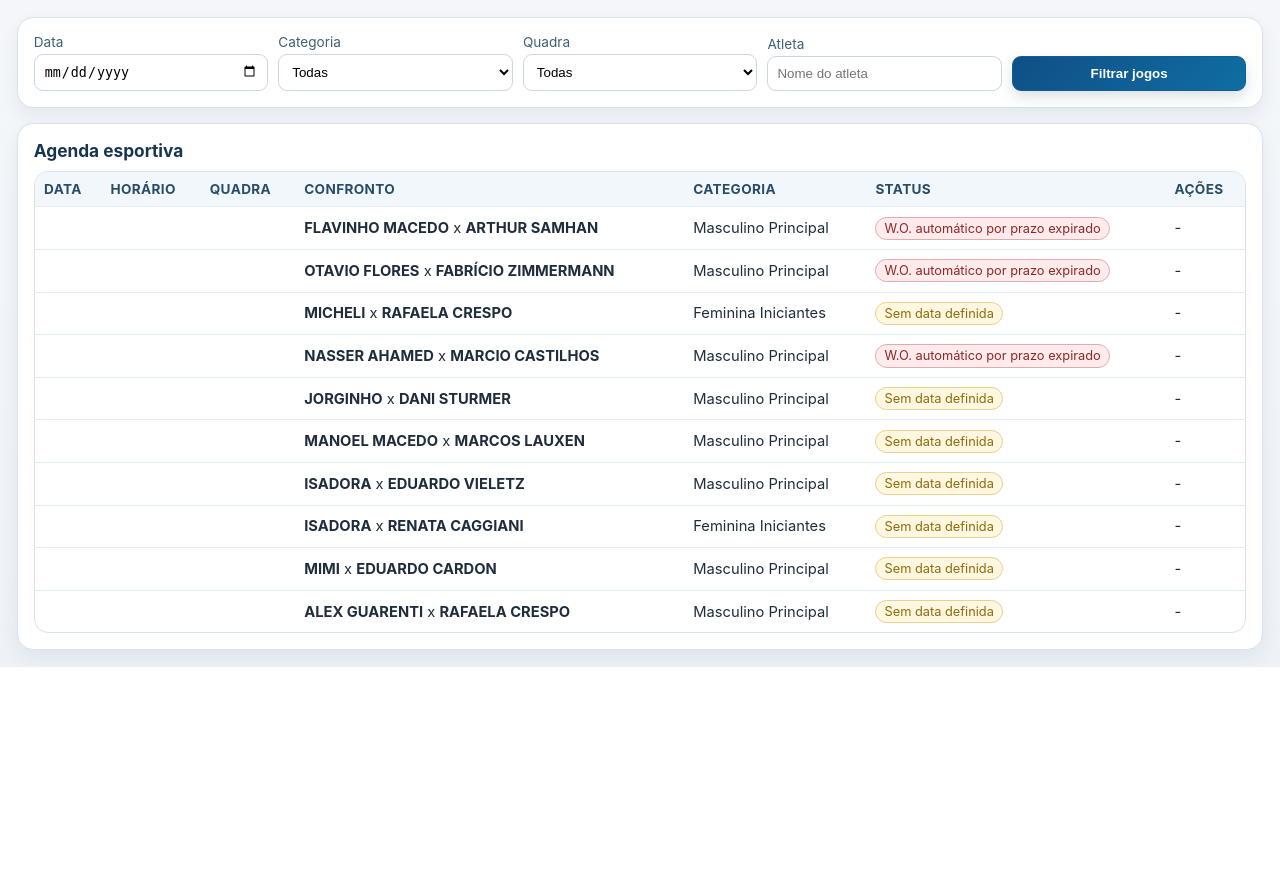
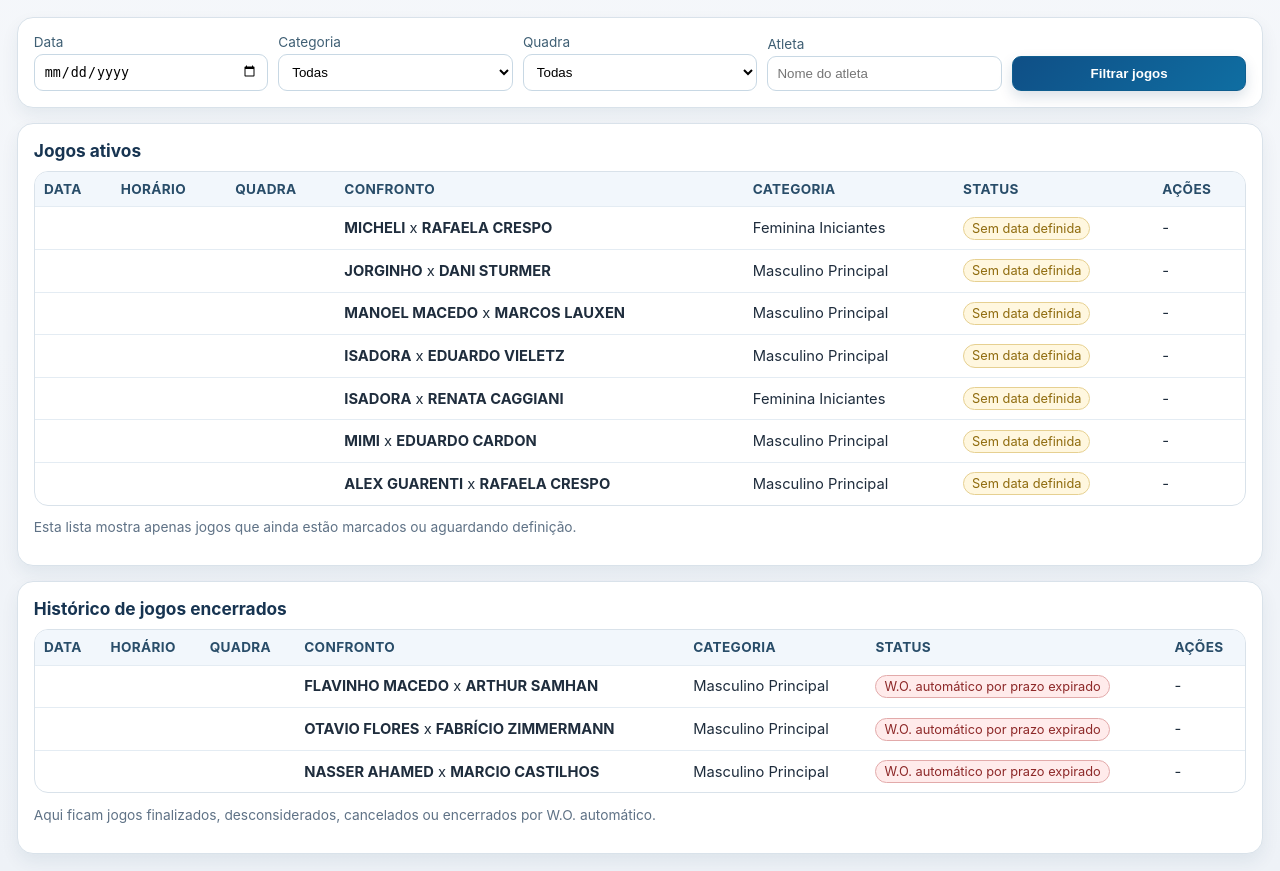
Before and after one commit to GabrielMarangon/x1-beachlounge, a Flask app: page /partidas in a window 1280 px wide. Shown: the part 194-1065 px from the top of the page. Before the commit the page ends 861 px from the top, so only its background shows below. Run offline with Flask 3, Linux system fonts and the light colour scheme; the visitor is signed in with stand-in values (Sample User, id 1); data comes from the database, SQL or seed files in the repository.

Commit message:
Split active and historical match lists

```diff
--- a/static/script.js
+++ b/static/script.js
@@ -53,6 +53,14 @@ function escapeHtml(value) {
     .replaceAll('>', '&gt;')
     .replaceAll('"', '&quot;')
     .replaceAll("'", '&#39;');
+}
+
+function partidaAtiva(partida) {
+  return ['marcada', 'pendente_agendamento', 'aguardando_data', 'em_andamento'].includes(partida?.status);
+}
+
+function partidaEncerrada(partida) {
+  return ['finalizada', 'realizada', 'cancelada', 'desconsiderada'].includes(partida?.status);
 }
 
 async function carregarSessao() {
@@ -284,6 +292,7 @@ async function carregarPartidas() {
 
   const lista = await api(`/api/partidas?${params.toString()}`);
   const tbody = document.querySelector('#partidasTable tbody');
+  const historicoTbody = document.querySelector('#partidasHistoricoTable tbody');
   if (!tbody) return;
   const badge = (partida) => {
     const status = partida.status || '';
@@ -297,7 +306,10 @@ async function carregarPartidas() {
     if (status === 'cancelada') return `<span class="status-chip status-amarelo">${rotulo}</span>`;
     return `<span class="status-chip status-amarelo">${rotulo}</span>`;
   };
-  tbody.innerHTML = lista.map(p => `
+  const ativos = lista.filter(partidaAtiva);
+  const historico = lista.filter((p) => partidaEncerrada(p) && !partidaAtiva(p));
+
+  tbody.innerHTML = ativos.map(p => `
     <tr>
       <td>${p.data}</td>
       <td><strong>${p.horario}</strong></td>
@@ -307,7 +319,21 @@ async function carregarPartidas() {
       <td>${badge(p)}</td>
       <td>-</td>
     </tr>
-  `).join('') || '<tr><td colspan="7">Nenhuma partida encontrada para os filtros selecionados.</td></tr>';
+  `).join('') || '<tr><td colspan="7">Nenhum jogo ativo encontrado para os filtros selecionados.</td></tr>';
+
+  if (historicoTbody) {
+    historicoTbody.innerHTML = historico.map(p => `
+      <tr>
+        <td>${p.data}</td>
+        <td><strong>${p.horario}</strong></td>
+        <td>${p.quadra_nome}</td>
+        <td><strong>${p.desafiante_nome}</strong> x <strong>${p.desafiado_nome}</strong></td>
+        <td>${p.categoria_label}</td>
+        <td>${badge(p)}</td>
+        <td>-</td>
+      </tr>
+    `).join('') || '<tr><td colspan="7">Nenhum jogo encerrado encontrado para os filtros selecionados.</td></tr>';
+  }
 }
 
 async function apagarResultado(partidaId, onDone) {
@@ -546,8 +572,12 @@ async function configurarSecretaria() {
 
   function carregarTodasPartidasSecretaria(lista = []) {
     const tbody = document.querySelector('#partidasSecretariaTable tbody');
+    const encerradasTbody = document.querySelector('#encerradasSecretariaTable tbody');
     if (!tbody) return;
-    tbody.innerHTML = lista.map((p) => {
+    const ativos = lista.filter((p) => partidaAtiva(p) && p.status !== 'desconsiderada');
+    const encerradas = lista.filter((p) => ['finalizada', 'realizada', 'cancelada'].includes(p.status));
+
+    tbody.innerHTML = ativos.map((p) => {
       const acoes = [];
       if (p.status === 'pendente_agendamento' || p.status === 'aguardando_data') {
         acoes.push(`<button type="button" class="btn-agendar-pendente" data-partida-id="${p.id}">Agendar</button>`);
@@ -572,11 +602,11 @@ async function configurarSecretaria() {
           <td><div class="table-actions">${acoes.join('') || '-'}</div></td>
         </tr>
       `;
-    }).join('') || '<tr><td colspan="7">Sem partidas registradas.</td></tr>';
+    }).join('') || '<tr><td colspan="7">Sem jogos ativos no momento.</td></tr>';
 
     tbody.querySelectorAll('.btn-agendar-pendente').forEach((btn) => {
       btn.addEventListener('click', () => {
-        const partida = lista.find((item) => item.id === btn.dataset.partidaId);
+        const partida = ativos.find((item) => item.id === btn.dataset.partidaId);
         if (!partida) return;
         carregarPartidaNoFormulario(partida, 'pendente');
         setMsg(
@@ -591,7 +621,7 @@ async function configurarSecretaria() {
 
     tbody.querySelectorAll('.btn-remarcar-partida').forEach((btn) => {
       btn.addEventListener('click', () => {
-        const partida = lista.find((item) => item.id === btn.dataset.partidaId);
+        const partida = ativos.find((item) => item.id === btn.dataset.partidaId);
         if (!partida) return;
         carregarPartidaNoFormulario(partida, 'remarcar');
         setMsg('msgTodasPartidasSecretaria', 'Partida marcada carregada no formulário para remarcação.', true);
@@ -603,6 +633,29 @@ async function configurarSecretaria() {
     });
 
     tbody.querySelectorAll('.btn-reverter-wo').forEach((btn) => {
+      btn.addEventListener('click', () => apagarResultado(btn.dataset.partidaId, atualizarPainelSecretaria));
+    });
+
+    if (!encerradasTbody) return;
+    encerradasTbody.innerHTML = encerradas.map((p) => {
+      const acoes = [];
+      if (p.resultado_reversivel && p.status === 'finalizada' && p.wo && p.resultado === 'W.O. por prazo expirado') {
+        acoes.push(`<button type="button" class="btn-reverter-wo" data-partida-id="${p.id}">Reverter W.O.</button>`);
+      }
+      return `
+        <tr>
+          <td>${p.data || '-'}</td>
+          <td>${p.horario || '-'}</td>
+          <td>${p.quadra_nome || '-'}</td>
+          <td><strong>${p.desafiante_nome}</strong> x <strong>${p.desafiado_nome}</strong></td>
+          <td>${p.categoria_label || p.categoria || '-'}</td>
+          <td>${badgePartidaSecretaria(p)}</td>
+          <td><div class="table-actions">${acoes.join('') || '-'}</div></td>
+        </tr>
+      `;
+    }).join('') || '<tr><td colspan="7">Sem jogos encerrados no histórico.</td></tr>';
+
+    encerradasTbody.querySelectorAll('.btn-reverter-wo').forEach((btn) => {
       btn.addEventListener('click', () => apagarResultado(btn.dataset.partidaId, atualizarPainelSecretaria));
     });
   }
--- a/templates/partidas.html
+++ b/templates/partidas.html
@@ -52,7 +52,7 @@
     </section>
 
     <section class="panel">
-      <h2>Agenda esportiva</h2>
+      <h2>Jogos ativos</h2>
       <div class="table-wrap">
         <table class="table" id="partidasTable">
           <thead>
@@ -69,6 +69,28 @@
           <tbody></tbody>
         </table>
       </div>
+      <p class="hint">Esta lista mostra apenas jogos que ainda estão marcados ou aguardando definição.</p>
+    </section>
+
+    <section class="panel">
+      <h2>Histórico de jogos encerrados</h2>
+      <div class="table-wrap">
+        <table class="table" id="partidasHistoricoTable">
+          <thead>
+            <tr>
+              <th>Data</th>
+              <th>Horário</th>
+              <th>Quadra</th>
+              <th>Confronto</th>
+              <th>Categoria</th>
+              <th>Status</th>
+              <th>Ações</th>
+            </tr>
+          </thead>
+          <tbody></tbody>
+        </table>
+      </div>
+      <p class="hint">Aqui ficam jogos finalizados, desconsiderados, cancelados ou encerrados por W.O. automático.</p>
     </section>
   </main>
   <script src="{{ url_for('static', filename='script.js') }}"></script>
```
Also changed, not shown: templates/secretaria.html (+24 -2 lines).
